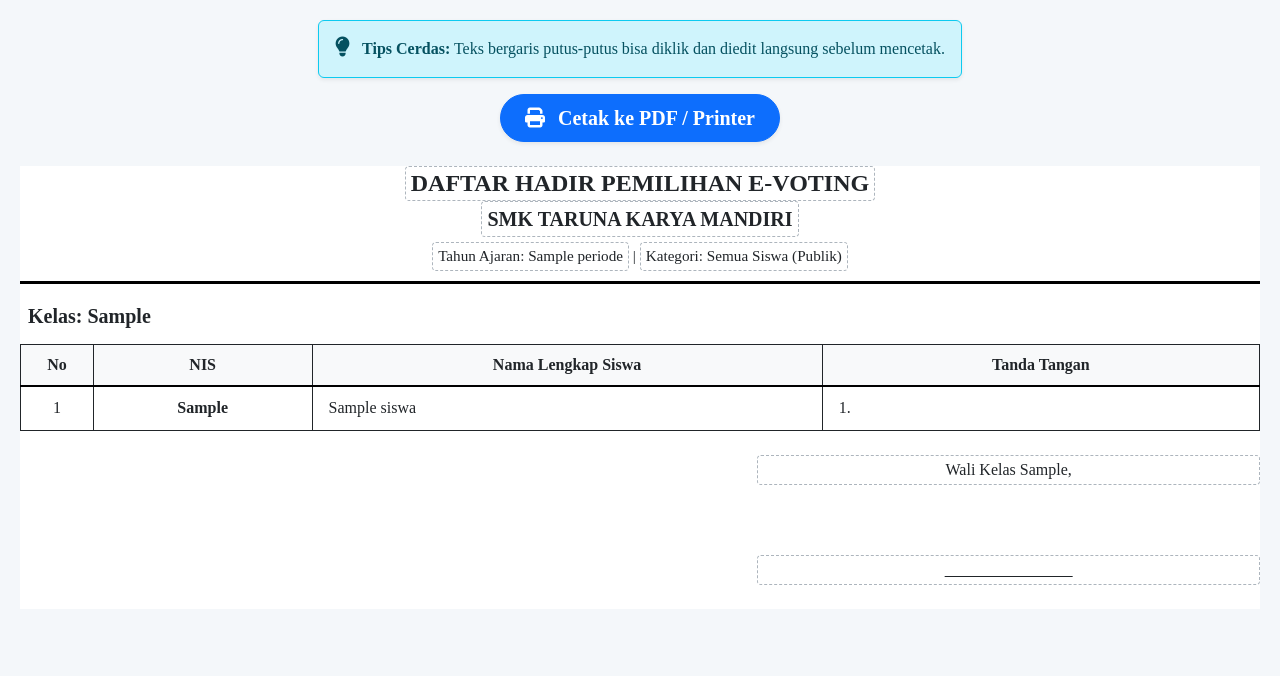
After one commit to wrhasyim/evoting, a PHP site: page /admin/cetak_daftar_hadir.php in a window 1280 px wide. The commit adds this page. Shown: the top 676 px of the page. Run offline with PHP 8.4, Linux system fonts and the light colour scheme; a user stored in the database is signed in; tables that the repository leaves empty hold one stand-in row (values such as "Sample post").

Commit message:
feat: Add attendance report generation feature with filtering options for classes and extracurricular activities

```diff
--- /dev/null
+++ b/admin/cetak_daftar_hadir.php
@@ -0,0 +1,233 @@
+<?php
+// admin/cetak_daftar_hadir.php
+
+session_start();
+require '../config/koneksi.php';
+
+// 1. PENGAMANAN HALAMAN
+if (!isset($_SESSION['admin_logged_in'])) {
+    header("Location: ../index.php");
+    exit;
+}
+
+// 2. MENDAPATKAN PERIODE AKTIF
+$stmt_periode = $pdo->query("SELECT id_periode, nama_periode FROM periode WHERE status_aktif = 1 LIMIT 1");
+$periode_aktif = $stmt_periode->fetch();
+
+if (!$periode_aktif) {
+    die("<h3>Gagal memuat data: Belum ada Tahun Ajaran yang diaktifkan.</h3>");
+}
+$id_periode_aktif = $periode_aktif['id_periode'];
+$nama_periode_aktif = $periode_aktif['nama_periode'];
+
+// 3. MENERIMA FILTER DARI MODAL
+$filter = isset($_GET['filter']) ? $_GET['filter'] : 'all';
+$judul_laporan = "DAFTAR HADIR PEMILIHAN E-VOTING";
+$sub_judul = "Kategori: Semua Siswa (Publik)";
+$teks_ttd_default = "Panitia Pemilihan";
+$mode_kategori = "kelas"; // Menentukan apakah dikelompokkan per kelas atau digabung (eskul)
+
+$data_siswa = [];
+
+// 4. LOGIKA PEMISAHAN KATEGORI
+if ($filter === 'all') {
+    $mode_kategori = "kelas";
+    $stmt = $pdo->prepare("SELECT nis, nama_siswa, kelas FROM siswa WHERE id_periode = ? AND status_aktif = 1 ORDER BY kelas ASC, nama_siswa ASC");
+    $stmt->execute([$id_periode_aktif]);
+    $data_siswa = $stmt->fetchAll();
+
+} elseif (strpos($filter, 'kelas_') === 0) {
+    $mode_kategori = "kelas";
+    $nama_kelas = substr($filter, 6);
+    $sub_judul = "Kategori: Khusus Kelas " . strtoupper($nama_kelas);
+    $teks_ttd_default = "Wali Kelas " . $nama_kelas;
+
+    $stmt = $pdo->prepare("SELECT nis, nama_siswa, kelas FROM siswa WHERE id_periode = ? AND status_aktif = 1 AND kelas = ? ORDER BY nama_siswa ASC");
+    $stmt->execute([$id_periode_aktif, $nama_kelas]);
+    $data_siswa = $stmt->fetchAll();
+
+} elseif (strpos($filter, 'eskul_') === 0) {
+    $mode_kategori = "eskul"; // Eskul digabung dalam satu kesatuan
+    $id_eskul = substr($filter, 6);
+
+    $stmt_eskul = $pdo->prepare("SELECT nama_eskul FROM eskul WHERE id_eskul = ?");
+    $stmt_eskul->execute([$id_eskul]);
+    $nama_eskul = $stmt_eskul->fetchColumn();
+
+    $sub_judul = "Kategori: Anggota " . ucwords($nama_eskul);
+    $teks_ttd_default = "Pembina " . ucwords($nama_eskul);
+
+    $stmt = $pdo->prepare("
+        SELECT s.nis, s.nama_siswa, s.kelas
+        FROM siswa s
+        JOIN anggota_eskul ae ON s.id_siswa = ae.id_siswa
+        WHERE s.id_periode = ? AND s.status_aktif = 1 AND ae.id_eskul = ?
+        ORDER BY s.kelas ASC, s.nama_siswa ASC
+    ");
+    $stmt->execute([$id_periode_aktif, $id_eskul]);
+    $data_siswa = $stmt->fetchAll();
+}
+
+// 5. PENGELOMPOKAN DATA BERDASARKAN MODE
+if ($mode_kategori === "kelas") {
+    $struktur_data = [];
+    foreach ($data_siswa as $row) {
+        $struktur_data[$row['kelas']][] = $row;
+    }
+} else {
+    // Jika eskul, cukup simpan dalam satu wadah tunggal tanpa pecah kelas
+    $struktur_data['Gabungan'] = $data_siswa;
+}
+?>
+
+<!DOCTYPE html>
+<html lang="id">
+<head>
+    <meta charset="UTF-8">
+    <meta name="viewport" content="width=device-width, initial-scale=1.0">
+    <title>Cetak Daftar Hadir - E-Voting</title>
+    <link href="https://cdn.jsdelivr.net/npm/bootstrap@5.3.0/dist/css/bootstrap.min.css" rel="stylesheet">
+    <link rel="stylesheet" href="https://cdnjs.cloudflare.com/ajax/libs/font-awesome/6.4.0/css/all.min.css">
+    <style>
+        body { font-family: 'Times New Roman', Times, serif; background-color: #f4f7fa; padding: 20px; }
+        .print-container { background: white; padding: 0; }
+        .kop-surat { text-align: center; border-bottom: 3px solid #000; padding-bottom: 10px; margin-bottom: 20px; }
+        .kop-surat h3 { margin: 0; font-weight: bold; text-transform: uppercase; font-size: 1.5rem; }
+        .kop-surat p { margin: 5px 0 0 0; font-size: 1.1rem; }
+
+        .table-hadir th { text-align: center; vertical-align: middle; background-color: #f8f9fa !important; font-weight: bold; border-bottom: 2px solid #000; }
+        .table-hadir td { vertical-align: middle; height: 45px; }
+
+        .editable {
+            border: 1px dashed #adb5bd;
+            padding: 2px 5px;
+            border-radius: 4px;
+            transition: 0.2s;
+            display: inline-block;
+            min-width: 50px;
+        }
+        .editable:hover, .editable:focus {
+            background-color: #e9ecef;
+            outline: none;
+            border-color: #0d6efd;
+            box-shadow: 0 0 0 2px rgba(13,110,253,.25);
+        }
+
+        @media print {
+            body { padding: 0; background-color: white; }
+            .no-print { display: none !important; }
+            .page-break { page-break-after: always; }
+            @page { margin: 15mm; }
+
+            .editable {
+                border: none !important;
+                padding: 0 !important;
+                background: transparent !important;
+                box-shadow: none !important;
+            }
+        }
+    </style>
+</head>
+<body>
+
+    <div class="mb-4 no-print text-center">
+        <div class="alert alert-info d-inline-block text-start mb-3 shadow-sm border-info">
+            <i class="fas fa-lightbulb me-2 fs-5"></i>
+            <b>Tips Cerdas:</b> Teks bergaris putus-putus bisa diklik dan diedit langsung sebelum mencetak.
+        </div>
+        <br>
+        <button onclick="window.print()" class="btn btn-primary btn-lg shadow-sm rounded-pill px-4 fw-bold">
+            <i class="fas fa-print me-2"></i> Cetak ke PDF / Printer
+        </button>
+    </div>
+
+    <div class="print-container container-fluid px-0">
+        <?php if (count($data_siswa) > 0): ?>
+            <?php
+            $total_bagian = count($struktur_data);
+            $counter = 0;
+
+            foreach ($struktur_data as $label_bagian => $daftar_anggota):
+                $counter++;
+                $tampil_teks_ttd = ($mode_kategori === "kelas") ? "Wali Kelas " . $label_bagian : $teks_ttd_default;
+            ?>
+
+                <div class="<?= ($counter < $total_bagian && $mode_kategori === 'kelas') ? 'page-break' : ''; ?>">
+
+                    <div class="kop-surat">
+                        <h3 class="editable" contenteditable="true"><?= $judul_laporan; ?></h3><br>
+                        <b class="editable fs-5" contenteditable="true">SMK TARUNA KARYA MANDIRI</b>
+                        <p style="font-size: 0.95rem;">
+                            <span class="editable" contenteditable="true">Tahun Ajaran: <?= htmlspecialchars($nama_periode_aktif); ?></span> |
+                            <span class="editable" contenteditable="true"><?= htmlspecialchars($sub_judul); ?></span>
+                        </p>
+                    </div>
+
+                    <?php if ($mode_kategori === "kelas"): ?>
+                        <h5 class="fw-bold mb-3 px-2">Kelas: <?= htmlspecialchars($label_bagian); ?></h5>
+                    <?php endif; ?>
+
+                    <!-- Tabel Absensi -->
+                    <table class="table table-bordered table-hadir align-middle border-dark">
+                        <thead>
+                            <tr>
+                                <th width="5%">No</th>
+                                <th width="15%">NIS</th>
+                                <th width="35%">Nama Lengkap Siswa</th>
+                                <?php if ($mode_kategori === "eskul"): ?>
+                                    <th width="15%">Kelas</th>
+                                    <th colspan="2" width="30%">Tanda Tangan</th>
+                                <?php else: ?>
+                                    <th colspan="2" width="45%">Tanda Tangan</th>
+                                <?php endif; ?>
+                            </tr>
+                        </thead>
+                        <tbody>
+                            <?php $no = 1; foreach ($daftar_anggota as $row): ?>
+                                <tr>
+                                    <td class="text-center"><?= $no; ?></td>
+                                    <td class="text-center fw-bold"><?= htmlspecialchars($row['nis']); ?></td>
+                                    <td class="px-3"><?= htmlspecialchars($row['nama_siswa']); ?></td>
+
+                                    <?php if ($mode_kategori === "eskul"): ?>
+                                        <td class="text-center"><span class="badge bg-secondary"><?= htmlspecialchars($row['kelas']); ?></span></td>
+                                    <?php endif; ?>
+
+                                    <!-- Logika Tanda Tangan Zig-Zag -->
+                                    <?php if ($no % 2 != 0): ?>
+                                        <td class="border-end-0 px-3" width="15%"><?= $no; ?>. </td>
+                                        <td class="border-start-0" width="15%"></td>
+                                    <?php else: ?>
+                                        <td class="border-end-0" width="15%"></td>
+                                        <td class="border-start-0 px-3" width="15%"><?= $no; ?>. </td>
+                                    <?php endif; ?>
+                                </tr>
+                            <?php $no++; endforeach; ?>
+                        </tbody>
+                    </table>
+
+                    <!-- Area Tanda Tangan Bawah -->
+                    <div class="row mt-4 mb-5 pb-4">
+                        <div class="col-7"></div>
+                        <div class="col-5 text-center">
+                            <div class="editable" contenteditable="true" style="display: block; margin-bottom: 70px;">
+                                <?= htmlspecialchars($tampil_teks_ttd); ?>,
+                            </div>
+                            <div class="editable fw-bold text-decoration-underline" contenteditable="true" style="display: block; width: 100%;">
+                                &nbsp;&nbsp;&nbsp;&nbsp;&nbsp;&nbsp;&nbsp;&nbsp;&nbsp;&nbsp;&nbsp;&nbsp;&nbsp;&nbsp;&nbsp;&nbsp;&nbsp;&nbsp;&nbsp;&nbsp;&nbsp;&nbsp;&nbsp;&nbsp;&nbsp;&nbsp;&nbsp;&nbsp;&nbsp;&nbsp;&nbsp;&nbsp;
+                            </div>
+                        </div>
+                    </div>
+
+                </div>
+            <?php endforeach; ?>
+        <?php else: ?>
+            <div class="alert alert-warning text-center mt-5 border border-warning">
+                <h4><i class="fas fa-exclamation-circle me-2"></i>Tidak ada data siswa</h4>
+                <p>Belum ada siswa yang terdaftar untuk kategori ini.</p>
+            </div>
+        <?php endif; ?>
+    </div>
+
+</body>
+</html>
```
Also changed, not shown: admin/siswa.php (+65 -12 lines).
